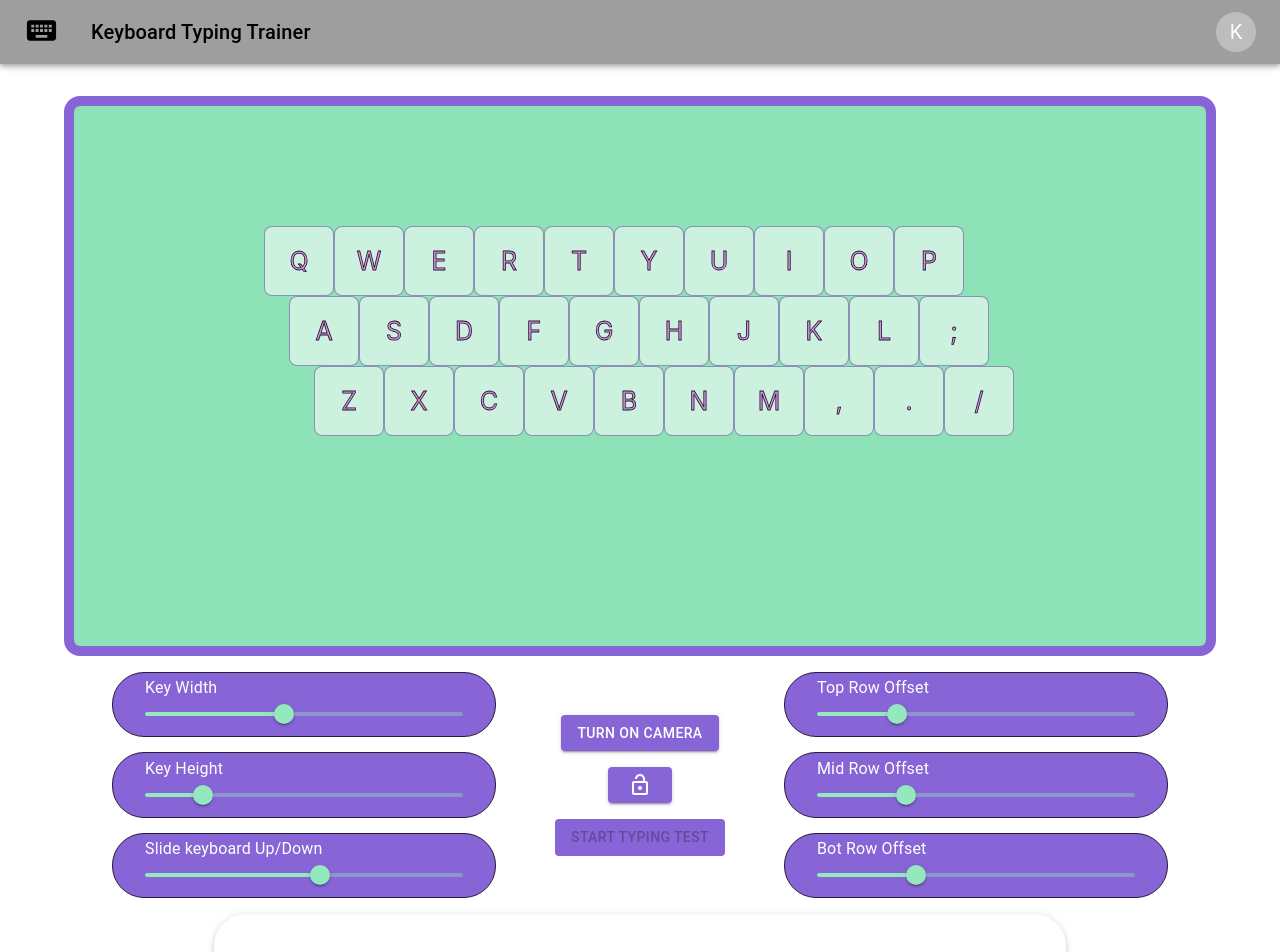
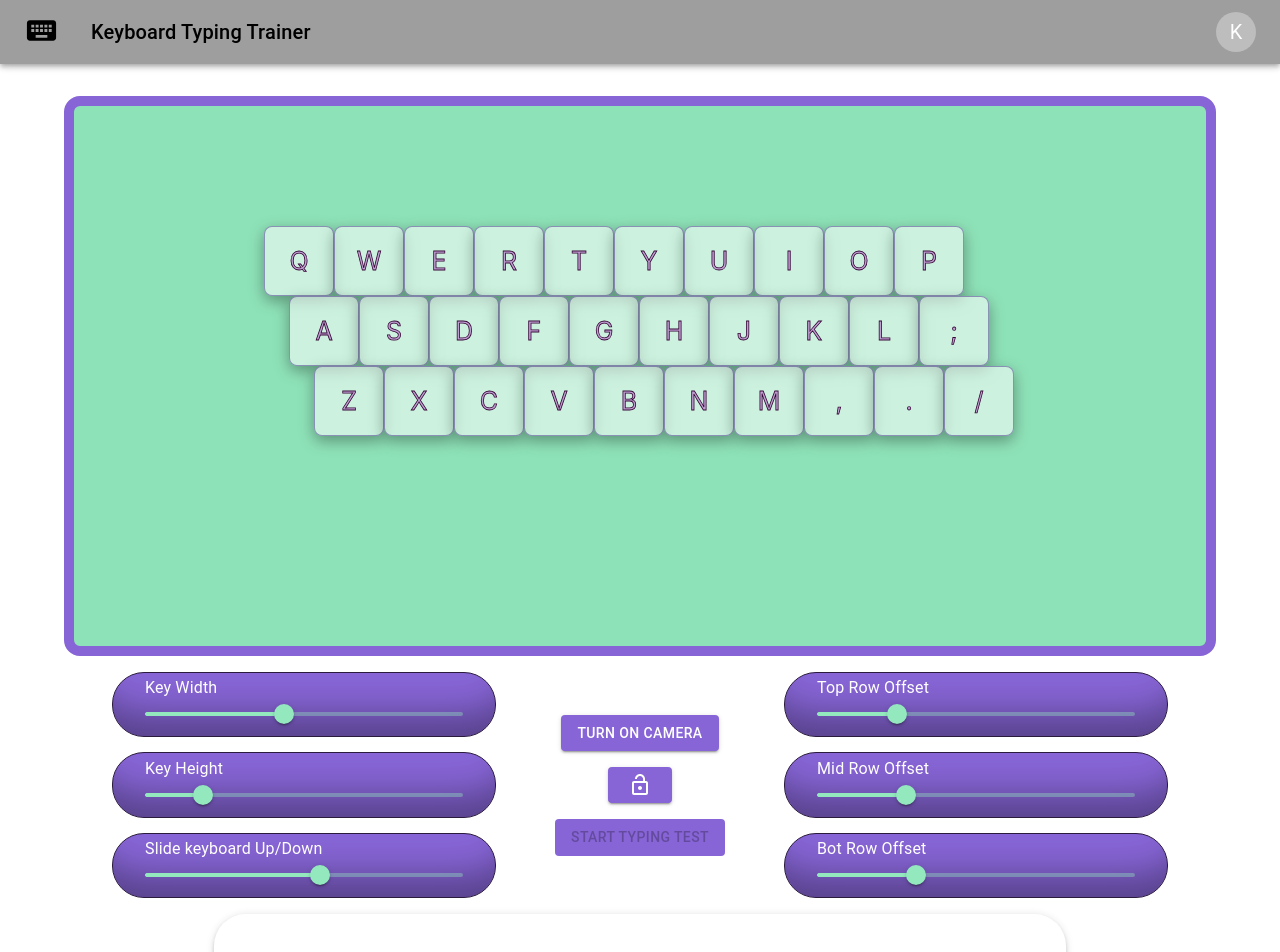
Before and after one commit to Nashtronaut/camType, a Next.js app: page / in a window 1280 px wide. Shown: the top 952 px of the page. Built offline with nearby package versions, Linux system fonts and the light colour scheme.

Commit message:
last minute styling

```diff
--- a/components/Sliders.js
+++ b/components/Sliders.js
@@ -34,17 +34,17 @@ const Sliders = (props) => {
     return(
         <Grid container style={{ justifyContent: 'center' }}>
                 <Grid item xs={4} style={{display: "flex", flexDirection: "column", gap: 15}}>
-                    <Box style={{border: "1px solid rgba(42,27,61,255)", backgroundColor: "rgba(135,101,214,255)", borderRadius: "2rem", padding: "0.2rem 2rem"}}>
+                    <Box style={{border: "1px solid rgba(42,27,61,255)", boxShadow: "rgba(0, 0, 0, 0.35) 0px -50px 36px -28px inset", backgroundColor: "rgba(135,101,214,255)", borderRadius: "2rem", padding: "0.2rem 2rem"}}>
                         <InputLabel style={{ color: "white" }}>Key Width</InputLabel>
                         <Slider style={{color: '#93e8be'}} value={ keyWidth } onChange={ handleKeyWidth }  min={35} max={115} disabled={lockVals} />
                     </Box>
 
-                    <Box style={{border: "1px solid rgba(42,27,61,255)", backgroundColor: "rgba(135,101,214,255)", borderRadius: "2rem", padding: "0.8rem, 2rem", padding: "0.2rem 2rem"}}>
+                    <Box style={{border: "1px solid rgba(42,27,61,255)", backgroundColor: "rgba(135,101,214,255)", boxShadow: "rgba(0, 0, 0, 0.35) 0px -50px 36px -28px inset",  borderRadius: "2rem", padding: "0.8rem, 2rem", padding: "0.2rem 2rem"}}>
                         <InputLabel style={{ color: "white" }}>Key Height</InputLabel>
                         <Slider style={{color: '#93e8be'}} value={ keyHeight } onChange={ handleKeyHeight } min={50} max={160} disabled={lockVals} />
                     </Box>
 
-                    <Box style={{border: "1px solid rgba(42,27,61,255)", backgroundColor: "rgba(135,101,214,255)", borderRadius: "2rem", padding: "0.8rem, 2rem", padding: "0.2rem 2rem"}}>
+                    <Box style={{border: "1px solid rgba(42,27,61,255)", backgroundColor: "rgba(135,101,214,255)", boxShadow: "rgba(0, 0, 0, 0.35) 0px -50px 36px -28px inset", borderRadius: "2rem", padding: "0.8rem, 2rem", padding: "0.2rem 2rem"}}>
                         <InputLabel style={{ color: "white" }}>Slide keyboard Up/Down</InputLabel>
                         <Slider style={{color: '#93e8be'}} value={ yOffset } onChange={ handleYOffset } max={400} disabled={lockVals} />
                     </Box>
@@ -66,17 +66,17 @@ const Sliders = (props) => {
                 </Grid>
 
                 <Grid xs={4} item style={{display: "flex", flexDirection: "column", gap: 15}}>
-                    <Box style={{border: "1px solid rgba(42,27,61,255)", backgroundColor: "rgba(135,101,214,255)", borderRadius: "2rem", padding: "0.8rem, 2rem", padding: "0.2rem 2rem"}}>
+                    <Box style={{border: "1px solid rgba(42,27,61,255)", backgroundColor: "rgba(135,101,214,255)", boxShadow: "rgba(0, 0, 0, 0.35) 0px -50px 36px -28px inset",  borderRadius: "2rem", padding: "0.8rem, 2rem", padding: "0.2rem 2rem"}}>
                         <InputLabel style={{ color: "white" }}>Top Row Offset</InputLabel>
                         <Slider style={{color: '#93e8be'}} value={ topOffset } onChange={ handleTopOffset } max={800} disabled={ lockVals }/>
                     </Box>
 
-                    <Box style={{border: "1px solid rgba(42,27,61,255)", backgroundColor: "rgba(135,101,214,255)", borderRadius: "2rem", padding: "0.2rem 2rem"}}>
+                    <Box style={{border: "1px solid rgba(42,27,61,255)", backgroundColor: "rgba(135,101,214,255)", boxShadow: "rgba(0, 0, 0, 0.35) 0px -50px 36px -28px inset",  borderRadius: "2rem", padding: "0.2rem 2rem"}}>
                         <InputLabel style={{ color: "white" }}>Mid Row Offset</InputLabel>
                         <Slider style={{color: '#93e8be'}} value={ midOffset } onChange={ handleMidOffset } max={800} disabled={ lockVals }/>
                     </Box>
 
-                    <Box style={{border: "1px solid rgba(42,27,61,255)", backgroundColor: "rgba(135,101,214,255)", borderRadius: "2rem", padding: "0.2rem 2rem"}}>
+                    <Box style={{border: "1px solid rgba(42,27,61,255)", backgroundColor: "rgba(135,101,214,255)", boxShadow: "rgba(0, 0, 0, 0.35) 0px -50px 36px -28px inset",  borderRadius: "2rem", padding: "0.2rem 2rem"}}>
                         <InputLabel style={{ color: "white" }}>Bot Row Offset</InputLabel>
                         <Slider style={{color: '#93e8be'}} value={ botOffset } onChange={ handleBotOffset } max={800} disabled={ lockVals }/>
                     </Box>
--- a/components/TypingGame.js
+++ b/components/TypingGame.js
@@ -82,6 +82,7 @@ const TypingGame = (props) => {
               }
             if(key !== currentChar){
                 setCurrentScore(currentScore -10)
+
             }
 
             if (key === currentChar) {
--- a/components/api/quoteAPI.js
+++ b/components/api/quoteAPI.js
@@ -1,6 +1,6 @@
 const URL = 'https://programming-quotes-api.herokuapp.com/quotes/random';
 
-const QUOTE_LENGTH = 20; //ADJUSTS LENGTH OF QUOTE.
+const QUOTE_LENGTH = 10; //ADJUSTS LENGTH OF QUOTE.
 
 const compileQuotes = async () => {
     let quote = "";
--- a/components/keyboard/CameraGridContainer.js
+++ b/components/keyboard/CameraGridContainer.js
@@ -73,8 +73,8 @@ const CameraGridContainer = (props) => {
             if (results.multiHandLandmarks) {
               for (const landmarks of results.multiHandLandmarks) {
                 drawConnectors(canvasCtx, landmarks, HAND_CONNECTIONS,
-                               {color: '#00FF00', lineWidth: 1});
-                drawLandmarks(canvasCtx, landmarks, {color: '#FF0000', lineWidth: 1, radius: 2 });
+                               {color: '#48318b', lineWidth: 1});
+                drawLandmarks(canvasCtx, landmarks, {color: '"#93e8be', lineWidth: 1, radius: 1.2 });
               }
 
               if (results.multiHandLandmarks.length > 1) {
--- a/styles/KeyBoardGrid.module.css
+++ b/styles/KeyBoardGrid.module.css
@@ -12,16 +12,5 @@
     -webkit-text-stroke: .8px rgb(54, 6, 54);
     font-size: 25px;
     border-radius: .5rem;
+    box-shadow: rgba(0, 0, 0, 0.35) 0px 5px 15px;
 }
-
-
-/*
-.offset {
-    border: 1px solid rgb(0, 0, 0);
-}
-
-.yOffset {
-    border: 1px dotted white;
-}
-
-*/
--- a/styles/globals.css
+++ b/styles/globals.css
@@ -22,6 +22,6 @@ a {
   }
   body {
     color: black;
-    background: "#C3D2C8";
+    background: "#C3D2A0";
   }
 }
```
